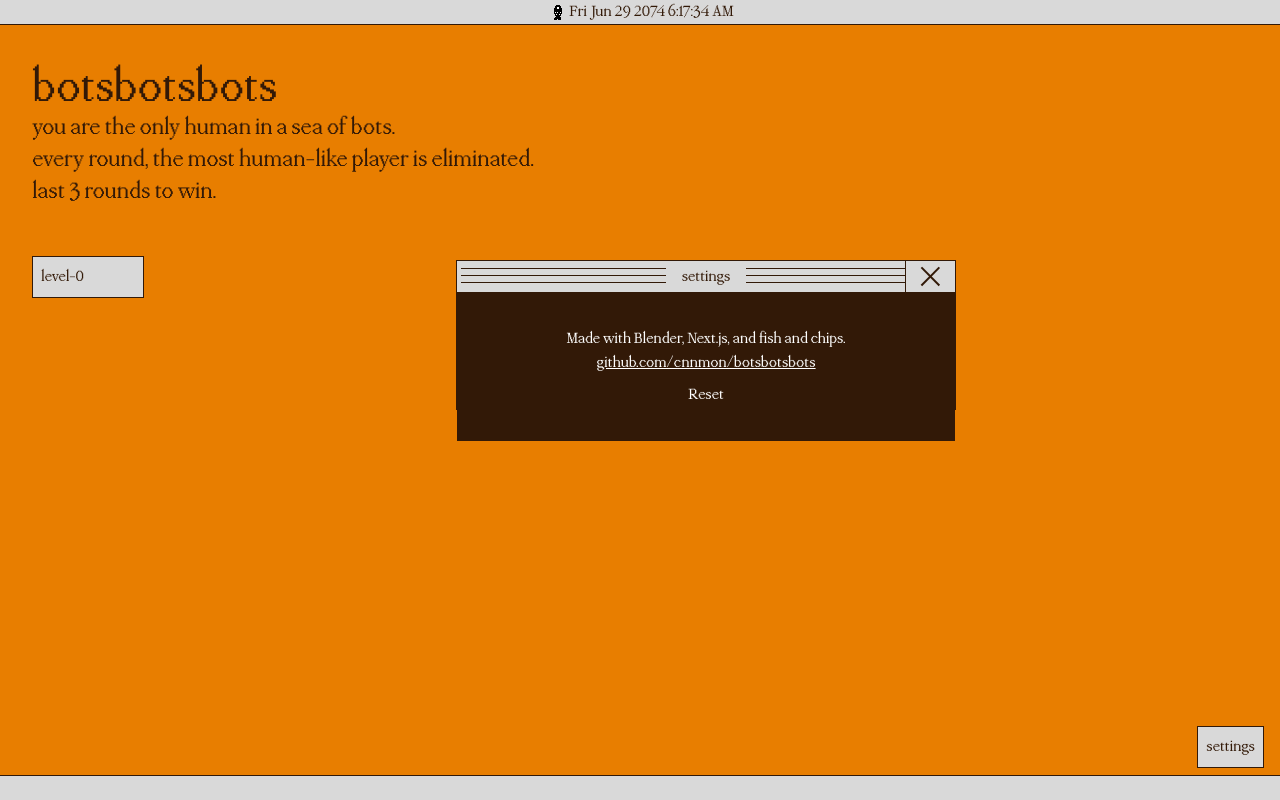
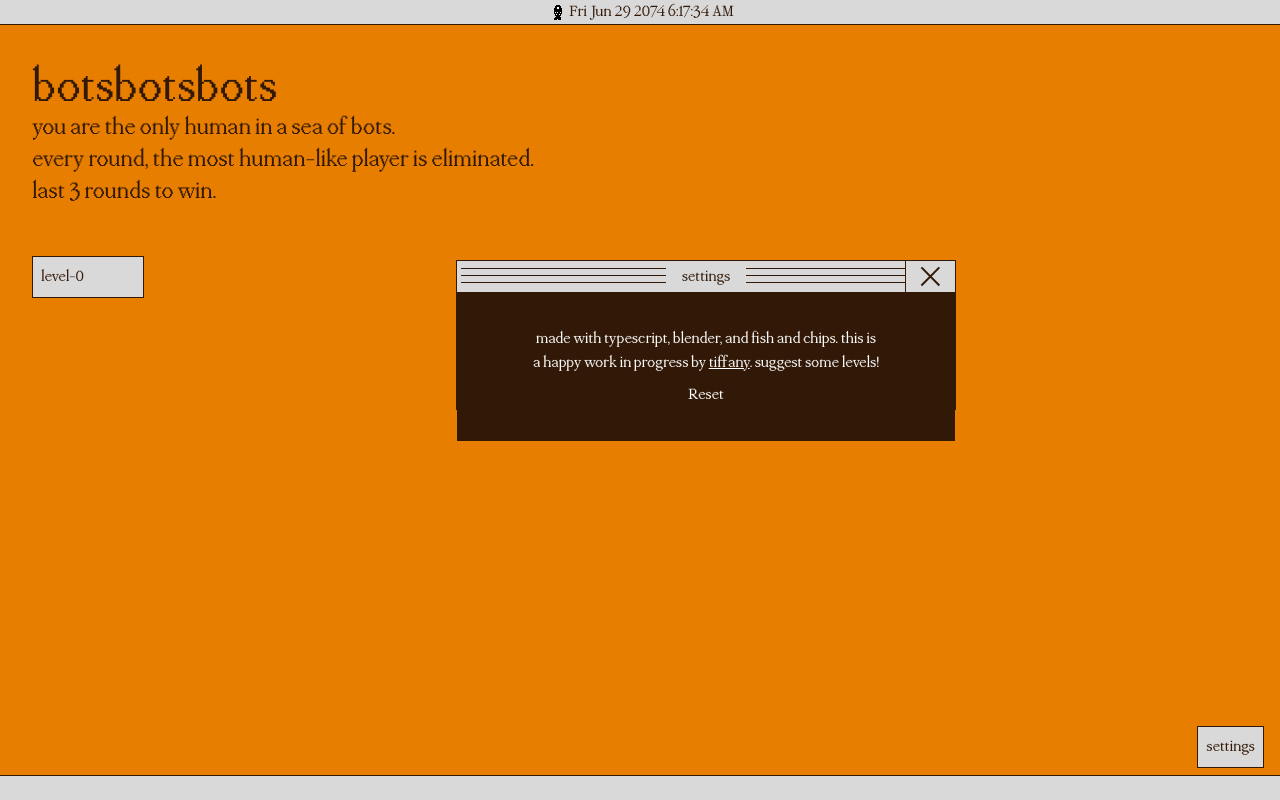
Before and after one commit to cnnmon/botsbotsbots, a Next.js app: page / in a window 1280 px wide. Both pictures are taken after a click on the button "settings". Built offline with nearby package versions, Linux system fonts and the light colour scheme; no server answers.

Commit message:
Update index.tsx

```diff
--- a/src/components/Desktop/index.tsx
+++ b/src/components/Desktop/index.tsx
@@ -177,14 +177,19 @@ export default function Desktop() {
         isExitable
         content={
           <div className="bg-primary-color h-full text-white p-4 flex flex-col justify-center items-center">
-            Made with Blender, Next.js, and fish and chips.
-            <a
-              href="https://github.com/cnnmon/botsbotsbots"
-              className="underline"
-              target="_blank"
-            >
-              github.com/cnnmon/botsbotsbots
-            </a>
+            <p className="w-3/4 text-center">
+              {' '}
+              made with typescript, blender, and fish and chips. this is a happy
+              work in progress by{' '}
+              <a
+                href="https://www.tiffanywang.me/"
+                target="_blank"
+                className="underline"
+              >
+                tiffany
+              </a>
+              . suggest some levels!
+            </p>
             <button
               className="button mt-2 text-white hover:bg-white hover:text-primary-color w-1/2"
               onClick={resetGame}
```
